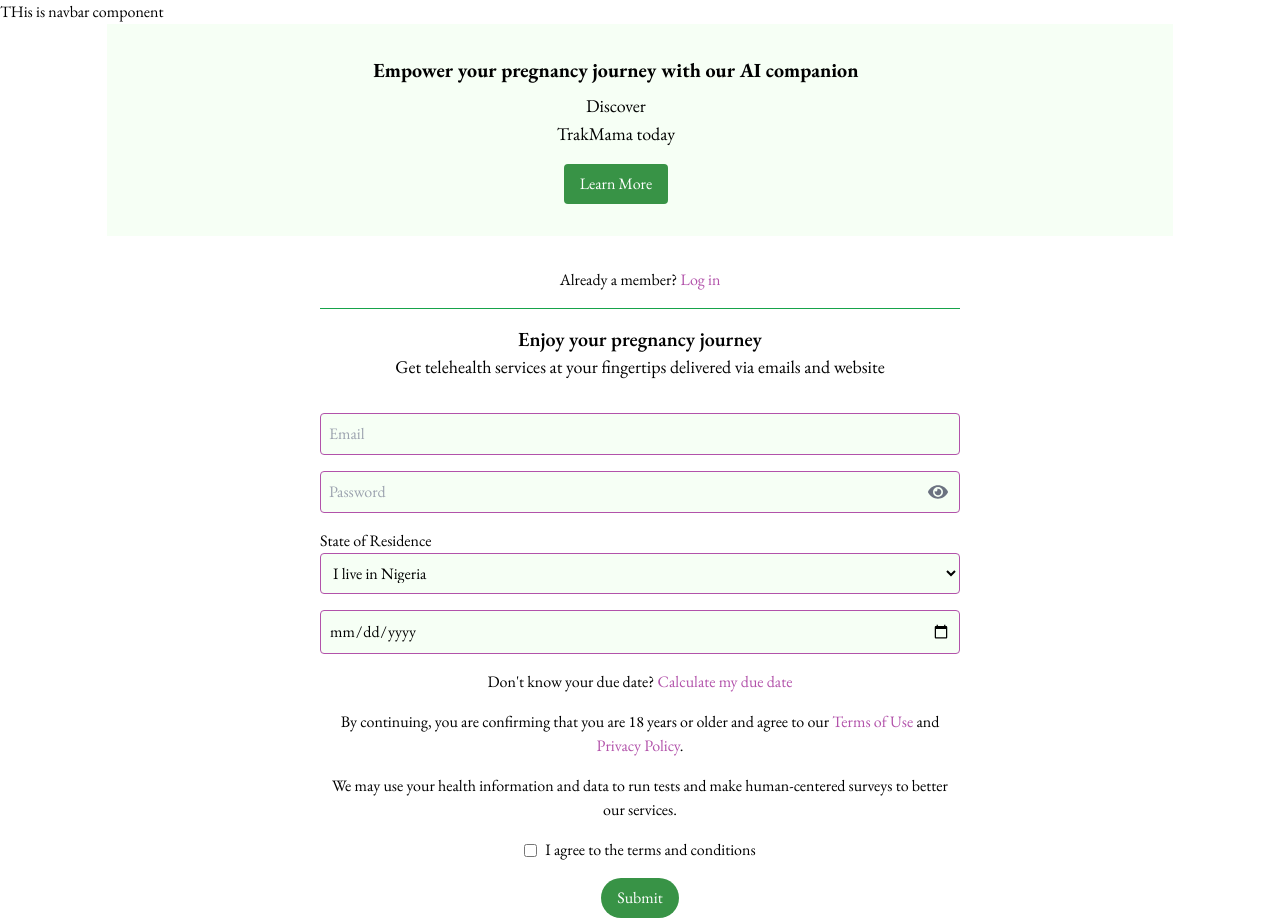
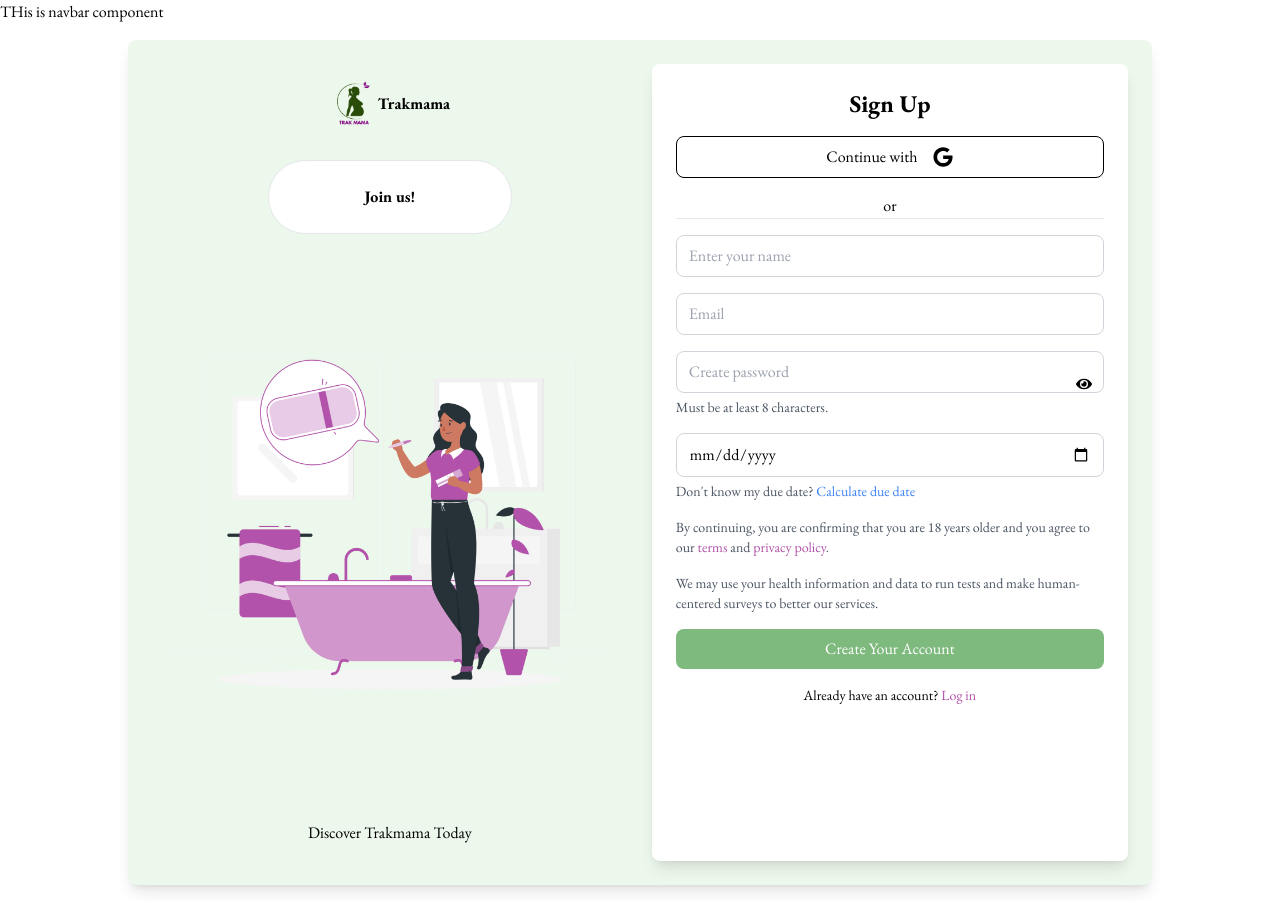
Before and after one commit to Adaobilynda1234/Trakmama-project, a React (Vite) app: page /signup in a window 1280 px wide. Built offline with nearby package versions, Linux system fonts and the light colour scheme; the HTML template or start-up script is replaced by a standard one.

Commit message:
sign up and context api

```diff
--- a/src/App.jsx
+++ b/src/App.jsx
@@ -4,6 +4,7 @@
 import Home from "./pages/Home";
 import SignUp from "./pages/SignUp";
 import Login from "./pages/Login";
+import SignupForm from "./pages/SignupForm";
 import ErrorPage from "./pages/ErrorPage";
 
 function App() {
@@ -13,7 +14,7 @@
       {/* defining react-router path */}
       <Routes>
         <Route path="/" element={<Home />} />
-        <Route path="/signup" element={<SignUp />} />
+        <Route path="/signup" element={<SignupForm />} />
         <Route path="/login" element={<Login />} />
         <Route path="*" element={<ErrorPage />} />
       </Routes>
--- a/src/Context/Auth.jsx
+++ b/src/Context/Auth.jsx
@@ -1,27 +1,18 @@
-import React, { createContext, useState, useContext, useEffect } from "react";
-// import axios from "axios";
+// src/context/AuthContext.js
+import React, { createContext, useState, useEffect } from "react";
+import { toast } from "react-toastify";
 
 const AuthContext = createContext();
 
-export const AuthProvider = ({ children }) => {
+const AuthProvider = ({ children }) => {
   const [user, setUser] = useState(() => {
-    const storedUser = localStorage.getItem("user");
-    return storedUser ? JSON.parse(storedUser) : null;
+    const savedUser = localStorage.getItem("user");
+    return savedUser ? JSON.parse(savedUser) : null;
   });
 
-  const login = async (email, password) => {
-    try {
-      const response = await axios.post("YOUR_API_URL", {
-        email,
-        password,
-      });
-
-      const data = response.data;
-      setUser(data.user);
-      localStorage.setItem("user", JSON.stringify(data.user));
-    } catch (error) {
-      throw new Error("Login failed");
-    }
+  const login = (userData) => {
+    setUser(userData);
+    localStorage.setItem("user", JSON.stringify(userData));
   };
 
   const logout = () => {
@@ -29,18 +20,31 @@
     localStorage.removeItem("user");
   };
 
-  useEffect(() => {
-    const storedUser = localStorage.getItem("user");
-    if (storedUser) {
-      setUser(JSON.parse(storedUser));
+  const signup = async (userData) => {
+    try {
+      // Replace with your API endpoint
+      const response = await fetch("/api/signup", {
+        method: "POST",
+        headers: { "Content-Type": "application/json" },
+        body: JSON.stringify(userData),
+      });
+
+      if (!response.ok) {
+        throw new Error("Signup failed");
+      }
+
+      const data = await response.json();
+      login(data);
+    } catch (error) {
+      toast.error(error.message);
     }
-  }, []);
+  };
 
   return (
-    <AuthContext.Provider value={{ user, login, logout }}>
+    <AuthContext.Provider value={{ user, login, logout, signup }}>
       {children}
     </AuthContext.Provider>
   );
 };
 
-export const useAuth = () => useContext(AuthContext);
+export { AuthProvider, AuthContext };
--- a/src/pages/SignupForm.jsx
+++ b/src/pages/SignupForm.jsx
@@ -1,127 +1,176 @@
-// src/components/SignUp.js
-import React, { useState, useContext } from "react";
-import { FaGoogle } from "react-icons/fa";
-// import { AuthContext } from '../context/AuthContext';
-import PregnancyImg from "../assets/Pregnancy test-rafiki 1.png";
+// src/components/Signup.jsx
+import React, { useContext, useState } from "react";
+// import { AuthContext } from "../context/AuthContext";
+// import { ToastContainer, toast } from "react-toastify";
+// import "react-toastify/dist/ReactToastify.css";
+import pregnancyimg from "../assets/Pregnancy test-rafiki 1.png";
+import Signuplogo from "../assets/Traklogo.png";
+// src/components/Signup.jsx
+import { FaGoogle, FaEye, FaEyeSlash } from "react-icons/fa";
 
-const SignUp = () => {
-  //   const { signUp } = useContext(AuthContext);
+const Signup = () => {
+  //   const { signup } = useContext(AuthContext);
   const [formData, setFormData] = useState({
     name: "",
     email: "",
     password: "",
-    dob: "",
+    dueDate: "",
   });
   const [errors, setErrors] = useState({});
+  const [showPassword, setShowPassword] = useState(false);
 
-  const validate = () => {
-    const errors = {};
-    if (!formData.name) errors.name = "Name is required";
-    if (!formData.email) errors.email = "Email is required";
-    if (!formData.password) errors.password = "Password is required";
-    if (formData.password.length < 6)
-      errors.password = "Password must be at least 6 characters";
-    if (!formData.dob) errors.dob = "Date of birth is required";
-    return errors;
+  const handleChange = (e) => {
+    setFormData({
+      ...formData,
+      [e.target.name]: e.target.value,
+    });
   };
 
-  const handleChange = (e) => {
-    setFormData({ ...formData, [e.target.name]: e.target.value });
+  const validateForm = () => {
+    const newErrors = {};
+    if (!formData.name) newErrors.name = "Name is required";
+    if (!formData.email) newErrors.email = "Email is required";
+    if (!formData.password) newErrors.password = "Password is required";
+    if (formData.password.length < 8)
+      newErrors.password = "Password must be at least 8 characters long";
+    if (!formData.dueDate) newErrors.dueDate = "Due date is required";
+    return newErrors;
   };
 
-  const handleSubmit = async (e) => {
+  const handleSubmit = (e) => {
     e.preventDefault();
-    const validationErrors = validate();
-    if (Object.keys(validationErrors).length) {
-      setErrors(validationErrors);
+    const formErrors = validateForm();
+    if (Object.keys(formErrors).length > 0) {
+      setErrors(formErrors);
     } else {
-      setErrors({});
-      await signUp(formData);
+      //   signup(formData);
     }
   };
 
+  const togglePasswordVisibility = () => {
+    setShowPassword(!showPassword);
+  };
+
   return (
-    <div className="min-h-screen flex items-center justify-center bg-green-50">
-      <div className="bg-white p-8 rounded-lg shadow-md w-full max-w-md">
-        <h2 className="text-2xl font-bold mb-6 text-center">Join us!</h2>
-        <div className="flex justify-center mb-6">
-          <img
-            src={PregnancyImg}
-            alt="Sign up"
-            className="w-24 h-24 rounded-full"
-          />
+    <div className="flex flex-col items-center min-h-screen bg-white py-4">
+      <div className="flex justify-center align-center md:flex-row bg-[#EDF8EC] p-6 rounded-lg shadow-lg w-full max-w-5xl">
+        <div className="hidden md:flex flex-col items-center mb-6 p-4 md:mb-0 md:mr-6 md:w-1/2">
+          <div className="flex flex-start  items-center mb-8">
+            <img src={Signuplogo} alt="Logo" className="w-12 h-12" />
+            <p className="ml-0 font-bold">Trakmama</p>
           </div>
-        <button className="w-full flex items-center justify-center bg-blue-500 text-white py-2 px-4 rounded mb-4">
-          <FaGoogle className="mr-2" />
-          Continue with Google
+
+          <button className="py-6 px-24 mb-2 border bg-white font-bold rounded-full">
+            Join us!
           </button>
-        <form onSubmit={handleSubmit} noValidate>
-          <div className="mb-4">
-            <label className="block text-gray-700">Name</label>
+          <img src={pregnancyimg} alt="Illustration" className="w-50 h-50" />
+          <p className="text-center">Discover Trakmama Today</p>
+        </div>
+        <div className="bg-white p-6 rounded-lg shadow-lg w-full md:w-1/2">
+          <h2 className="text-2xl font-bold text-center mb-4">Sign Up</h2>
+          <button className="w-full py-2 px-4 mb-4 border border-black rounded-lg flex items-center justify-center">
+            Continue with <FaGoogle className="w-5 h-5 ml-4" />
+          </button>
+          <div className="my-4 border-b text-center">
+            <span className="px-2 bg-white ">or</span>
+          </div>
+          <form onSubmit={handleSubmit} className="space-y-4">
+            <div>
               <input
                 type="text"
                 name="name"
-              className="w-full p-2 border rounded mt-1"
+                placeholder="Enter your name"
                 value={formData.name}
                 onChange={handleChange}
+                className="w-full px-3 py-2 border border-gray-300 rounded-lg"
               />
               {errors.name && (
-              <p className="text-red-500 text-sm">{errors.name}</p>
+                <p className="text-sm text-red-500">{errors.name}</p>
               )}
             </div>
-          <div className="mb-4">
-            <label className="block text-gray-700">Email</label>
+            <div>
               <input
                 type="email"
                 name="email"
-              className="w-full p-2 border rounded mt-1"
+                placeholder="Email"
                 value={formData.email}
                 onChange={handleChange}
+                className="w-full px-3 py-2 border border-gray-300 rounded-lg"
               />
               {errors.email && (
-              <p className="text-red-500 text-sm">{errors.email}</p>
+                <p className="text-sm text-red-500">{errors.email}</p>
               )}
             </div>
-          <div className="mb-4">
-            <label className="block text-gray-700">Password</label>
+            <div className="relative">
               <input
-              type="password"
+                type={showPassword ? "text" : "password"}
                 name="password"
-              className="w-full p-2 border rounded mt-1"
+                placeholder="Create password"
                 value={formData.password}
                 onChange={handleChange}
+                className="w-full px-3 py-2 border border-gray-300 rounded-lg"
               />
+              <button
+                type="button"
+                onClick={togglePasswordVisibility}
+                className="absolute inset-y-0 right-0 px-3 py-2"
+              >
+                {showPassword ? <FaEyeSlash /> : <FaEye />}
+              </button>
               {errors.password && (
-              <p className="text-red-500 text-sm">{errors.password}</p>
+                <p className="text-sm text-red-500">{errors.password}</p>
+              )}
+              {!errors.password && (
+                <p className="text-sm text-gray-600 mt-1">
+                  Must be at least 8 characters.
+                </p>
               )}
             </div>
-          <div className="mb-4">
-            <label className="block text-gray-700">Date of Birth</label>
+            <div>
               <input
                 type="date"
-              name="dob"
-              className="w-full p-2 border rounded mt-1"
-              value={formData.dob}
+                name="dueDate"
+                value={formData.dueDate}
                 onChange={handleChange}
+                className="w-full px-3 py-2 border border-gray-300 rounded-lg"
               />
-            {errors.dob && <p className="text-red-500 text-sm">{errors.dob}</p>}
+              {errors.dueDate && (
+                <p className="text-sm text-red-500">{errors.dueDate}</p>
+              )}
+              <p className="text-sm text-gray-600 mt-1">
+                Don't know my due date?{" "}
+                <a href="/calculate-due-date" className="text-blue-500">
+                  Calculate due date
+                </a>
+              </p>
             </div>
+            <p className="text-sm text-gray-600 mt-1">
+              By continuing, you are confirming that you are 18 years older and
+              you agree to our <span className="text-[#B252AA]">terms</span> and{" "}
+              <span className="text-[#B252AA]">privacy policy</span>.
+            </p>
+            <p className="text-sm text-gray-600 mt-1">
+              We may use your health information and data to run tests and make
+              human-centered surveys to better our services.
+            </p>
             <button
               type="submit"
-            className="w-full bg-green-500 text-white py-2 px-4 rounded"
+              className="w-full py-2 px-4 bg-[#7EB97D] text-white rounded-lg"
             >
               Create Your Account
             </button>
           </form>
-        <p className="mt-4 text-center">
+          <p className="text-sm text-center mt-4">
             Already have an account?{" "}
-          <a href="/login" className="text-blue-500">
-            Login
+            <a href="/login" className="text-[#B252AA]">
+              Log in
             </a>
           </p>
         </div>
       </div>
+      {/* <ToastContainer /> */}
+    </div>
   );
 };
 
-export default SignUp;
+export default Signup;
```
Also changed, not shown: src/assets/Traklogo.png (added). Lines whose indentation alone changed are shown as unchanged.
